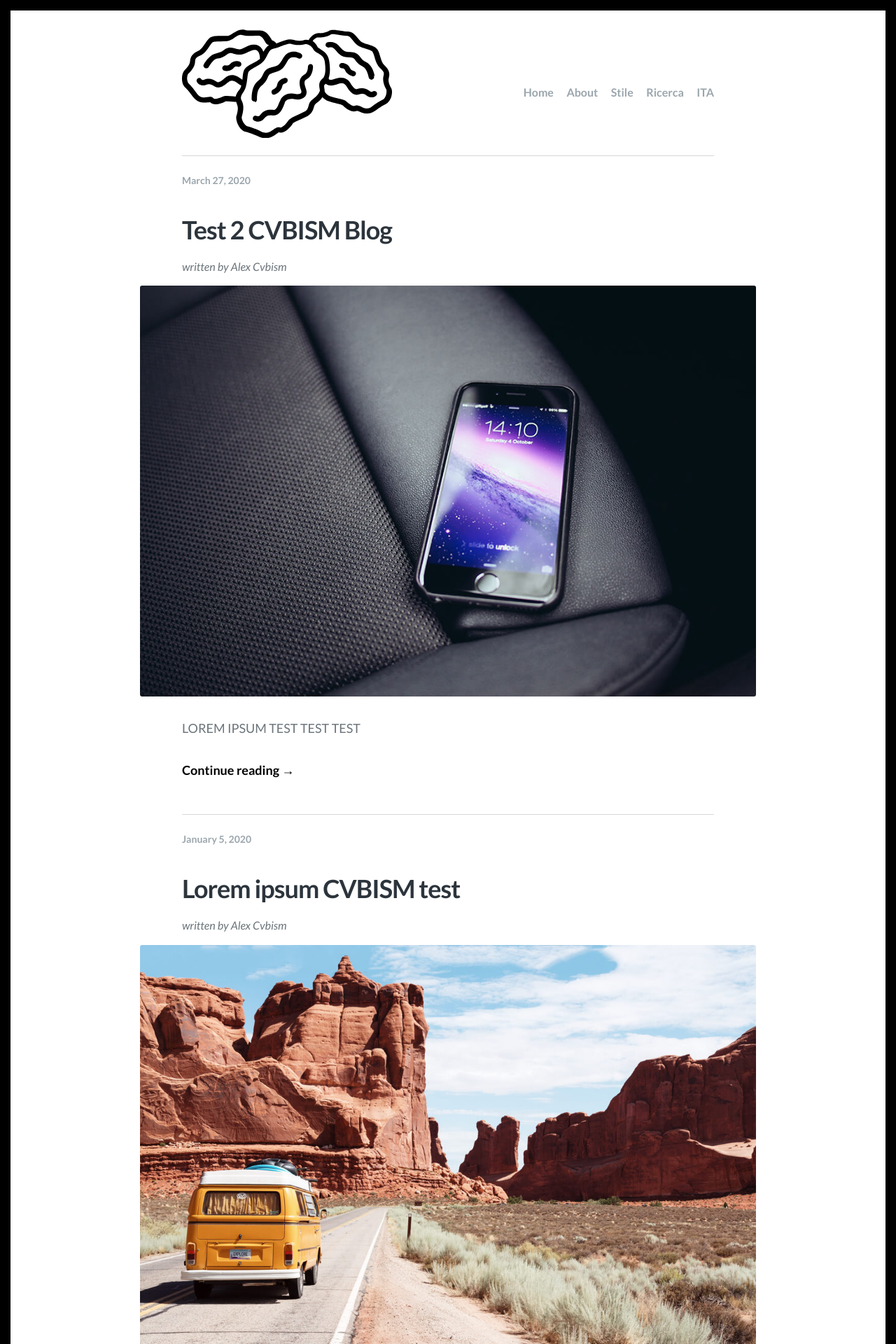
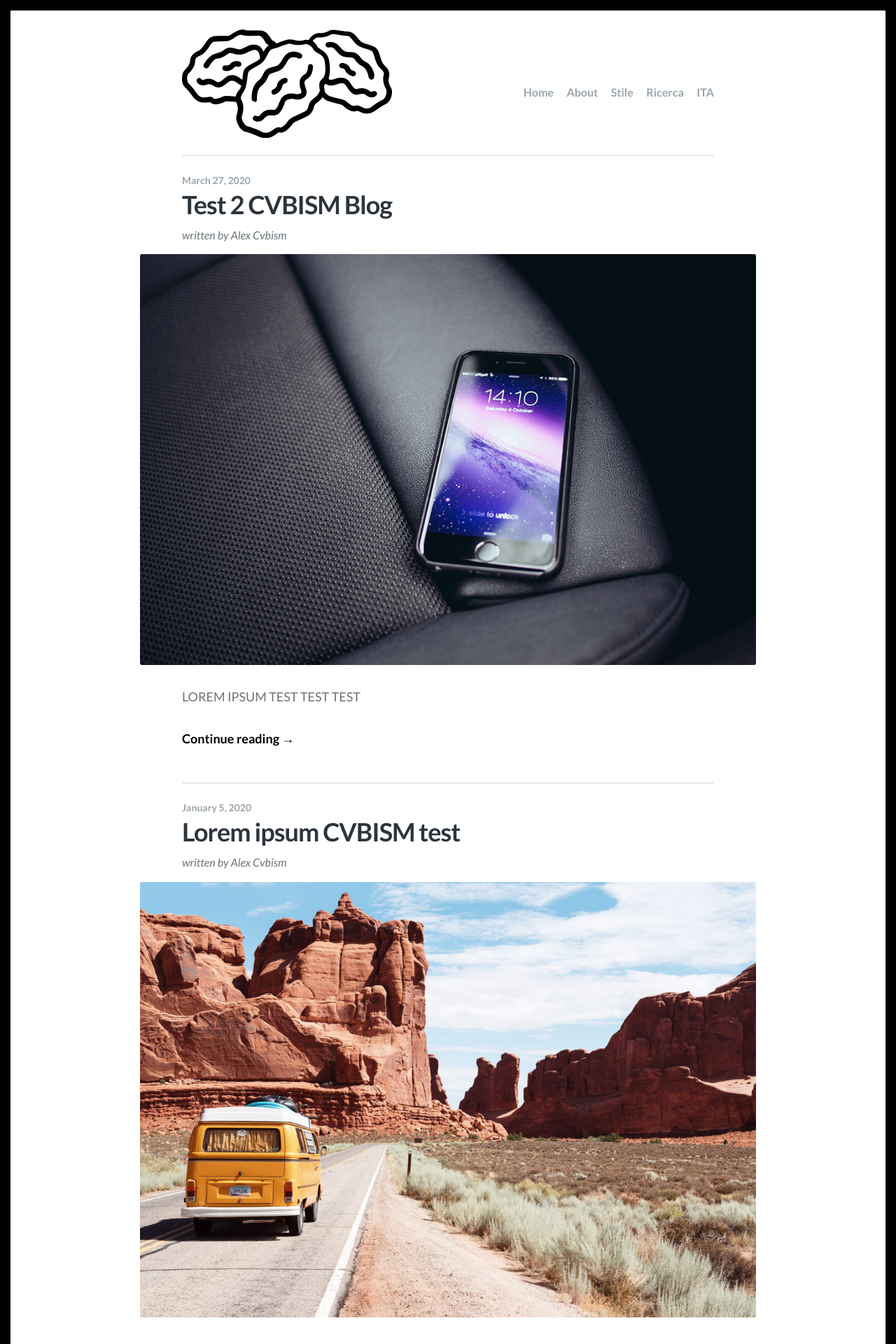
Before and after one commit to cvbism/Scriptor-Jekyll-Theme, a Jekyll site: the page built from index.html, in a window 1280 px wide. Shown: the top 1920 px of the page at 70% size. Built offline with Jekyll 4.4.1, drawn with Linux system fonts in a browser that asks for light colours; some web fonts are replaced; the list of posts is cut into pages by our own code.

Commit message:
Update _content.scss

```diff
--- a/_sass/_content.scss
+++ b/_sass/_content.scss
@@ -36,7 +36,7 @@
 
 .post-title {
   font-size: 2rem;
-  margin: 0 0 0.79;
+  margin: 0 0 0.5rem;
 
   @media only screen and (max-width: 600px) {
     font-size: 1.875rem;
```
